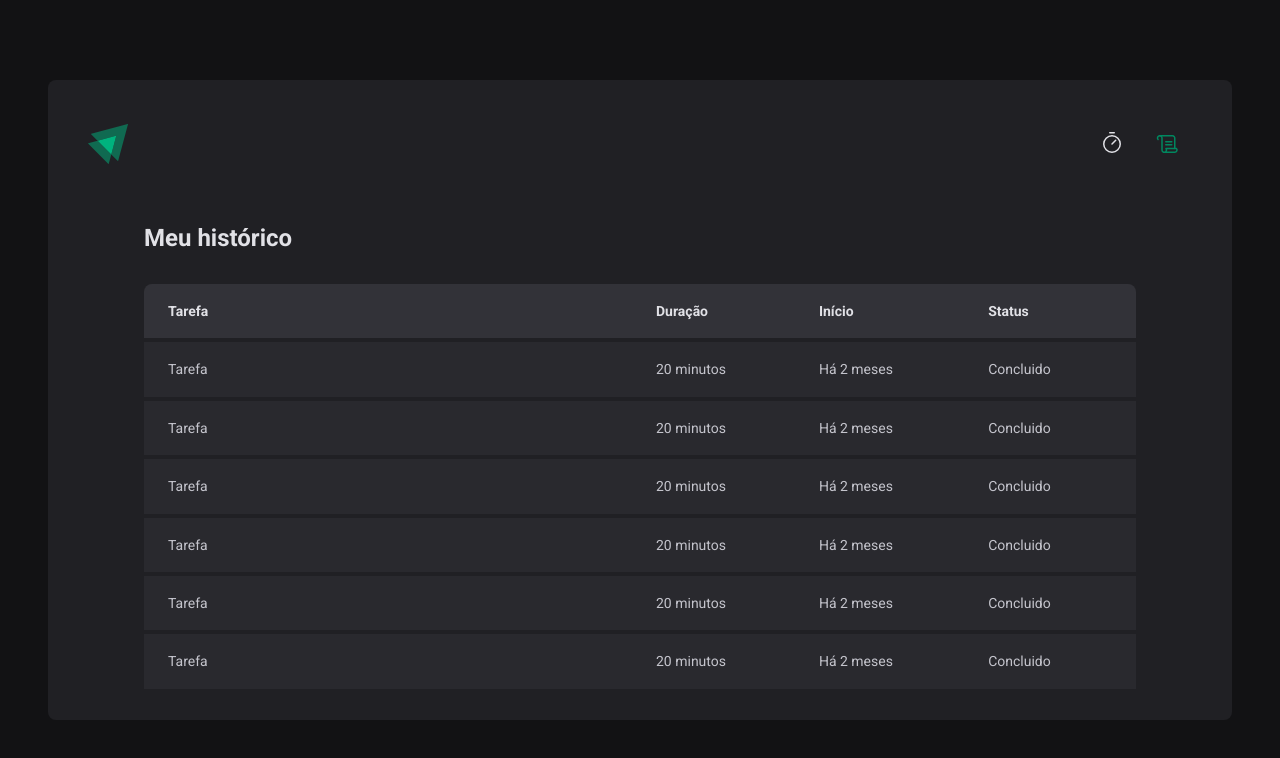
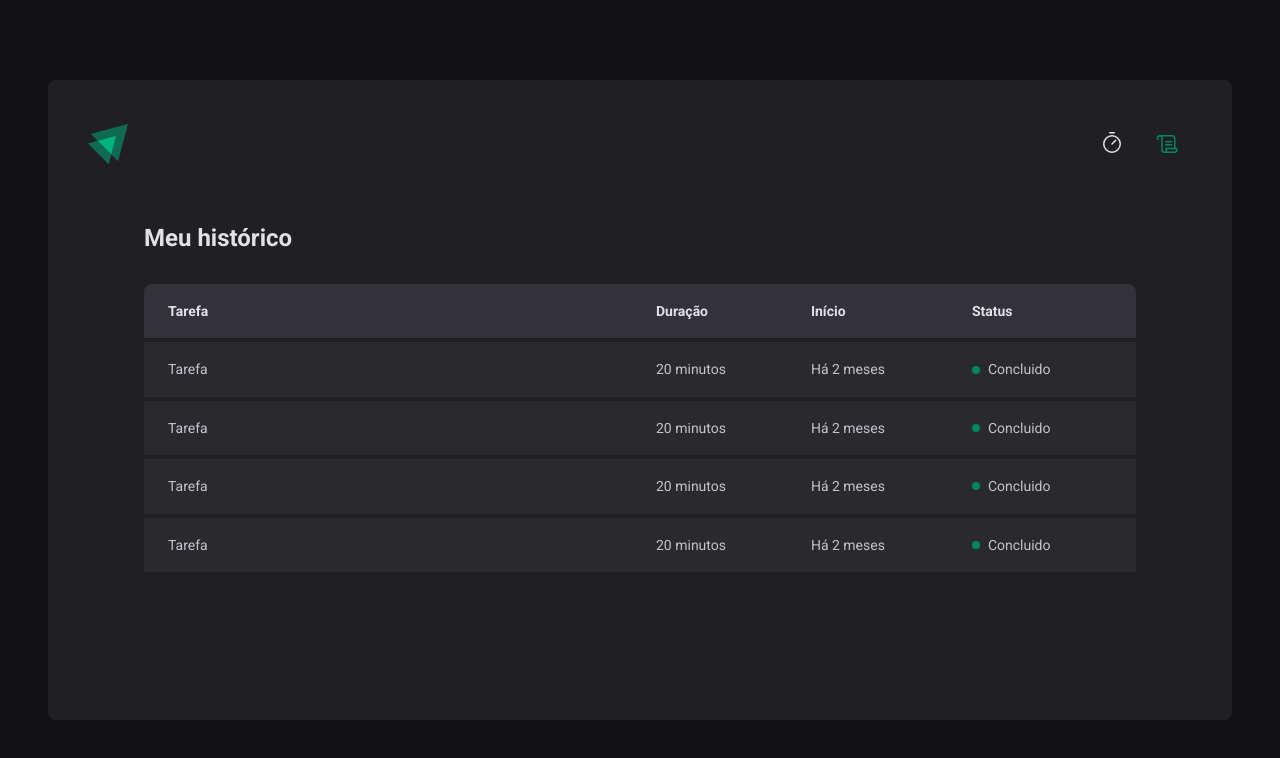
Before and after one commit to LeonardoBrum0907/Timer, a React (Vite) app: page /history in a window 1280 px wide. Shown: the top 758 px of the page. Built offline with nearby package versions, Linux system fonts and the light colour scheme.

Commit message:
create status components

```diff
--- a/src/pages/History/index.tsx
+++ b/src/pages/History/index.tsx
@@ -1,4 +1,4 @@
-import { HistoryContainer, HistoryList } from './styles'
+import { HistoryContainer, HistoryList, Status } from './styles'
 
 export function History() {
   return (
@@ -19,37 +19,33 @@ export function History() {
               <td>Tarefa</td>
               <td>20 minutos</td>
               <td>Há 2 meses</td>
-              <td>Concluido</td>
+              <td>
+                <Status statusColor="green">Concluido</Status>
+              </td>
             </tr>
             <tr>
               <td>Tarefa</td>
               <td>20 minutos</td>
               <td>Há 2 meses</td>
-              <td>Concluido</td>
+              <td>
+                <Status statusColor="green">Concluido</Status>
+              </td>
             </tr>
             <tr>
               <td>Tarefa</td>
               <td>20 minutos</td>
               <td>Há 2 meses</td>
-              <td>Concluido</td>
+              <td>
+                <Status statusColor="green">Concluido</Status>
+              </td>
             </tr>
             <tr>
               <td>Tarefa</td>
               <td>20 minutos</td>
               <td>Há 2 meses</td>
-              <td>Concluido</td>
-            </tr>
-            <tr>
-              <td>Tarefa</td>
-              <td>20 minutos</td>
-              <td>Há 2 meses</td>
-              <td>Concluido</td>
-            </tr>
-            <tr>
-              <td>Tarefa</td>
-              <td>20 minutos</td>
-              <td>Há 2 meses</td>
-              <td>Concluido</td>
+              <td>
+                <Status statusColor="green">Concluido</Status>
+              </td>
             </tr>
           </tbody>
         </table>
--- a/src/pages/History/styles.ts
+++ b/src/pages/History/styles.ts
@@ -60,3 +60,28 @@ export const HistoryList = styled.div`
     }
   }
 `
+
+const STATUS_COLORS = {
+  yellow: 'yellow-500',
+  green: 'green-500',
+  red: 'red-500',
+} as const
+
+interface StatusProps {
+  statusColor: keyof typeof STATUS_COLORS
+}
+
+export const Status = styled.span<StatusProps>`
+  display: flex;
+  align-items: center;
+  gap: 0.5rem;
+
+  &::before {
+    content: '';
+    width: 0.5rem;
+    height: 0.5rem;
+    border-radius: 50%;
+    background-color: ${(props) =>
+      props.theme[STATUS_COLORS[props.statusColor]]};
+  }
+`
```
